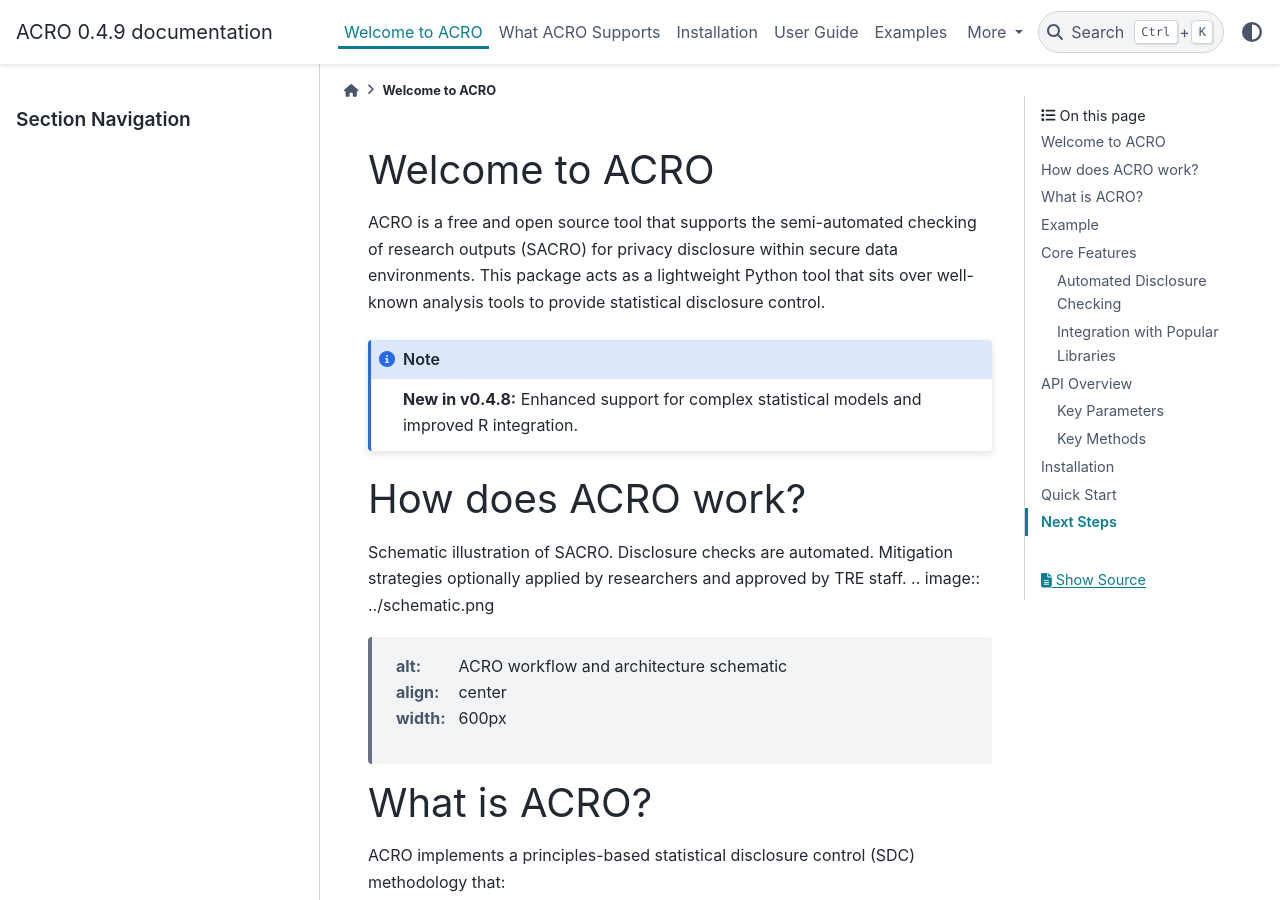
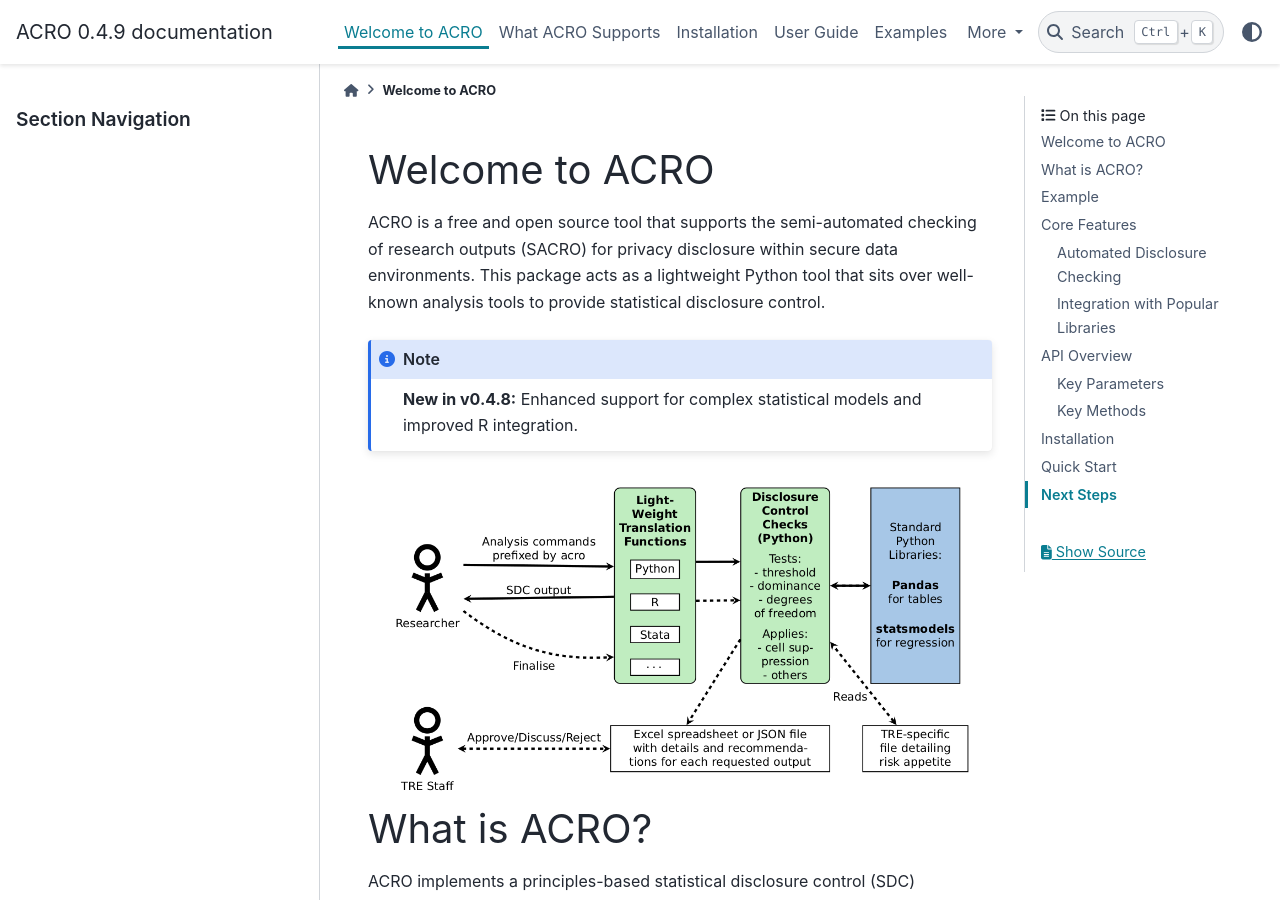
Before and after one commit to AI-SDC/ACRO, a Sphinx documentation site: the page built from docs/source/introduction.rst, in a window 1280 px wide and 900 px high. Built offline with Sphinx 7.4.7 and the PyData theme 0.15.4, drawn with Linux system fonts in a browser that asks for light colours.

Commit message:
Updated the introduction.rst
remove irrelevant comments before diagram

```diff
--- a/docs/source/introduction.rst
+++ b/docs/source/introduction.rst
@@ -6,10 +6,6 @@
 .. note::
    **New in v0.4.8:** Enhanced support for complex statistical models and improved R integration.
 
-How does ACRO work?
-=============
-Schematic illustration of SACRO. Disclosure checks are automated. Mitigation strategies optionally applied by researchers and approved by
-TRE staff.
 .. image:: ../schematic.png
    :alt: ACRO workflow and architecture schematic
    :align: center
```
